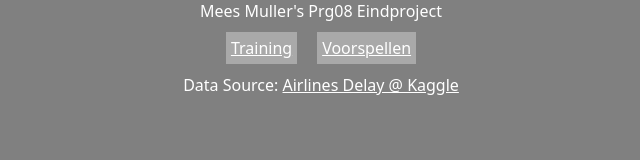
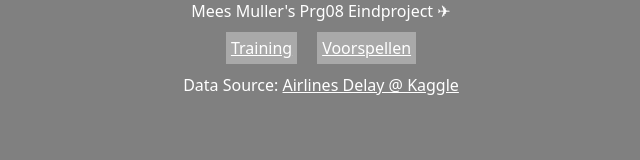
Before and after one commit to TheMazeIsAmazing/prg08-eindopdracht, a plain HTML site: page index.html in a window 1280 px wide. Shown: the full height of the page, 319-959 px from the left. Drawn offline with Linux system fonts and the light colour scheme.

Commit message:
Added ✈

```diff
--- a/index.html
+++ b/index.html
@@ -11,7 +11,7 @@
 </head>
 
 <body>
-    <div id="pageTitle">Mees Muller's Prg08 Eindproject</div>
+    <div id="pageTitle">Mees Muller's Prg08 Eindproject ✈</div>
     <nav><a href="./train.html">Training</a><a href="./predict.html">Voorspellen</a></nav>
 
     <footer>Data Source: <a href="https://www.kaggle.com/datasets/ulrikthygepedersen/airlines-delay">Airlines Delay @ Kaggle</a></footer>
```
Also changed, not shown: predict.html (+1 -1 lines), train.html (+1 -1 lines).
